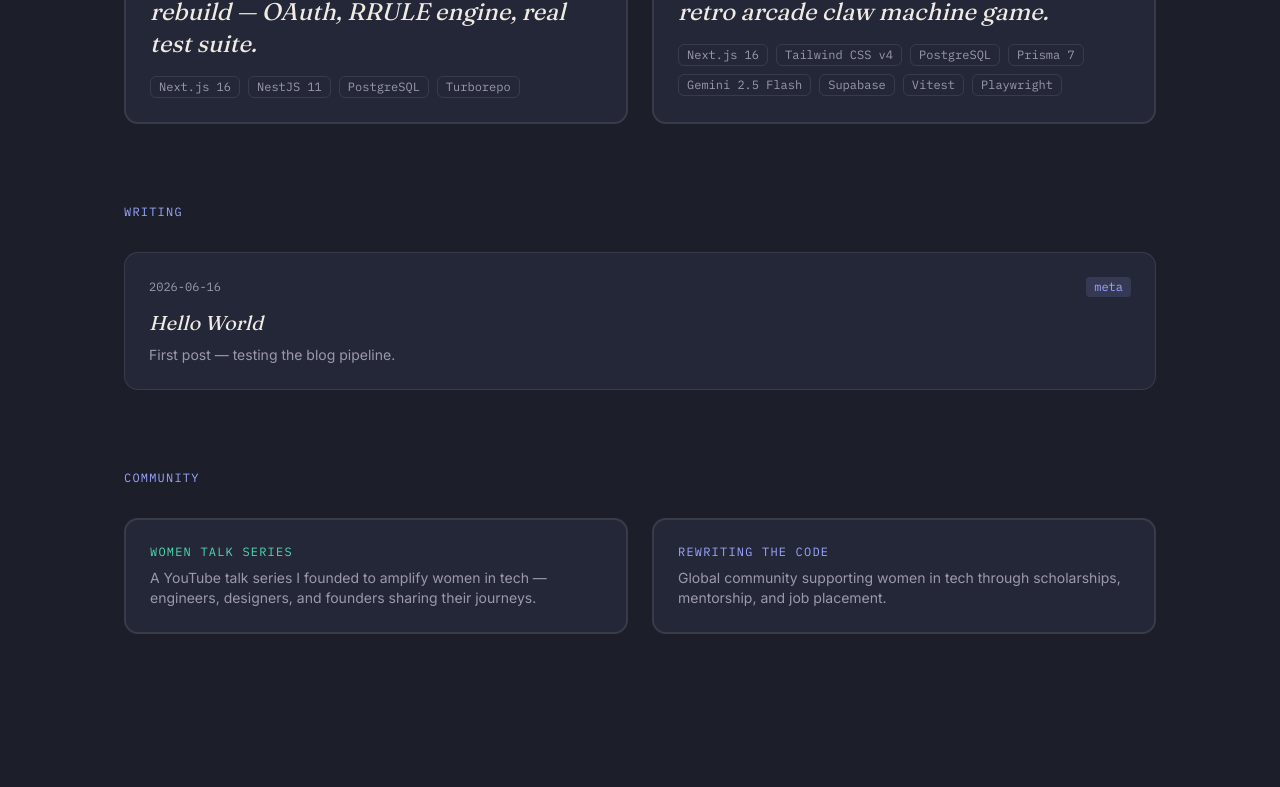
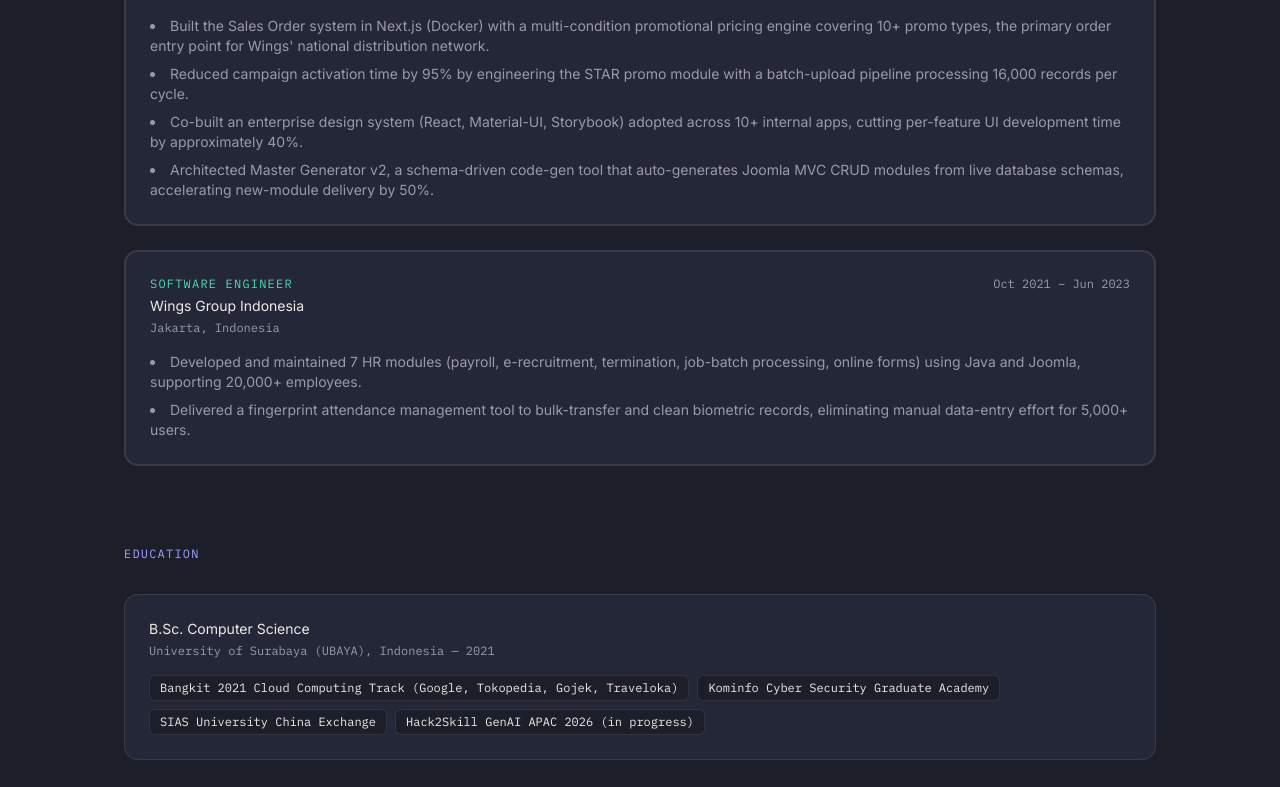
Before and after one commit to tanialapalelo/latest-portfolio, a Next.js app: page / in a window 1280 px wide. Shown: the part 1373-2160 px from the top of the page. Built offline with nearby package versions, Linux system fonts and the light colour scheme.

Commit message:
feat: add EducationSection and wire Experience/Education into homepage

```diff
--- a/app/page.tsx
+++ b/app/page.tsx
@@ -1,5 +1,7 @@
 import { Hero } from '@/components/home/Hero'
 import { AboutSection } from '@/components/home/AboutSection'
+import { ExperienceSection } from '@/components/home/ExperienceSection'
+import { EducationSection } from '@/components/home/EducationSection'
 import { ProjectsSection } from '@/components/home/ProjectsSection'
 import { WritingSection } from '@/components/home/WritingSection'
 import { CommunitySection } from '@/components/home/CommunitySection'
@@ -9,6 +11,8 @@ export default function Home() {
     <div className="relative z-10 mx-auto max-w-[1080px] px-6">
       <Hero />
       <AboutSection />
+      <ExperienceSection />
+      <EducationSection />
       <ProjectsSection />
       <WritingSection />
       <CommunitySection />
--- /dev/null
+++ b/components/home/EducationSection.tsx
@@ -0,0 +1,30 @@
+const certifications = [
+  'Bangkit 2021 Cloud Computing Track (Google, Tokopedia, Gojek, Traveloka)',
+  'Kominfo Cyber Security Graduate Academy',
+  'SIAS University China Exchange',
+  'Hack2Skill GenAI APAC 2026 (in progress)',
+]
+
+export function EducationSection() {
+  return (
+    <section id="education" className="pt-20">
+      <p className="font-mono text-xs text-periwinkle uppercase tracking-widest mb-8">Education</p>
+      <div className="rounded-[14px] border border-grid-line bg-bg-elevated p-6">
+        <p className="text-sm text-ink mb-1">B.Sc. Computer Science</p>
+        <p className="font-mono text-xs text-ink-dim mb-4">
+          University of Surabaya (UBAYA), Indonesia — 2021
+        </p>
+        <div className="flex flex-wrap gap-2">
+          {certifications.map(cert => (
+            <span
+              key={cert}
+              className="font-mono text-xs text-ink border border-grid-line rounded-md px-2.5 py-1 bg-bg"
+            >
+              {cert}
+            </span>
+          ))}
+        </div>
+      </div>
+    </section>
+  )
+}
```
Also changed, not shown: 1 other file (tests, documents, lock files or other folders).
